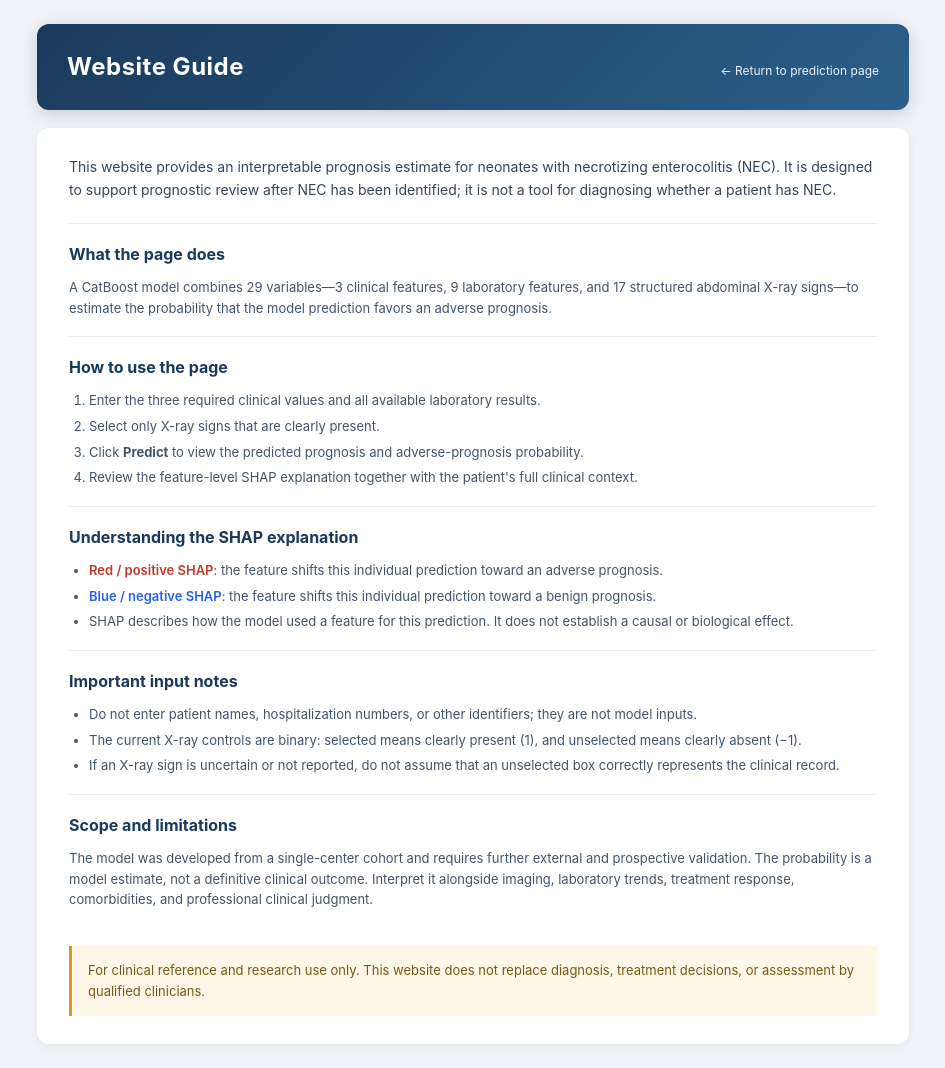
After one commit to xufeng4/NEC_Predictor-English-1, a Flask app: page /guide in a window 1280 px wide. The commit adds this page. Shown: the whole page, without its empty margins (167-1112 px from the left). Run offline with Flask 3, Linux system fonts and the light colour scheme.

Commit message:
Update prognosis output and SHAP explanations

```diff
--- a/app.py
+++ b/app.py
@@ -51,18 +51,17 @@ IMG_LABELS = {
 }
 LABELS = {"clinical": CLINICAL_LABELS, "laboratory": LAB_LABELS, "imaging": IMG_LABELS}
 ALL_LABEL_DICTS = [CLINICAL_LABELS, LAB_LABELS, IMG_LABELS]
-DEFAULTS = {"出生体重（g）": 1800, "诊断年龄（天）": 15, "住院时长": 30,
-    "腺苷脱氨酶": 15, "丙氨酸氨基转移酶": 25, "天门冬氨酸氨基转移酶": 45,
-    "肌酸激酶": 100, "肌酐": 50, "间接胆红素": 85,
-    "总胆红素 tBil": 120, "平均血红蛋白浓度": 340, "血小板计数": 250}
-
 @app.route("/")
 def index():
     return render_template("index.html",
         clinical_features=feat_info["clinical"],
         laboratory_features=feat_info["laboratory"],
         imaging_features=feat_info["imaging"],
-        labels=LABELS, defaults=DEFAULTS)
+        labels=LABELS)
+
+@app.route("/guide")
+def guide():
+    return render_template("guide.html")
 
 @app.route("/predict", methods=["POST"])
 def predict():
@@ -78,14 +77,27 @@ def predict():
         X = np.array(row, dtype=float).reshape(1, -1)
         pool = Pool(X)
 
-        prob = float(model.predict_proba(pool)[0, 1])
-        pred = int(model.predict(pool)[0])
+        # The source outcome is fixed as 1=benign prognosis and
+        # 0=adverse prognosis. CatBoost probability column 1 therefore
+        # represents P(benign), not the probability of an adverse outcome.
+        probability_benign = float(model.predict_proba(pool)[0, 1])
+        probability_adverse = 1.0 - probability_benign
+        prediction_adverse = int(probability_adverse >= 0.5)
 
         shap_raw = model.get_feature_importance(pool, type="ShapValues")
-        if len(shap_raw.shape) == 3:
-            shap_contrib = shap_raw[0, :n_feat, 1]
+        if shap_raw.ndim == 2:
+            shap_toward_benign = shap_raw[0, :n_feat]
+        elif shap_raw.ndim == 3 and shap_raw.shape[1] == 2:
+            shap_toward_benign = shap_raw[0, 1, :n_feat]
+        elif shap_raw.ndim == 3 and shap_raw.shape[2] == 2:
+            shap_toward_benign = shap_raw[0, :n_feat, 1]
         else:
-            shap_contrib = shap_raw[0, :n_feat]
+            raise ValueError(f"Unexpected SHAP output shape: {shap_raw.shape}")
+
+        # Reverse the class-1 (benign) SHAP values so that positive values
+        # consistently mean that the prediction is shifted toward an
+        # adverse prognosis, matching the manuscript and analysis outputs.
+        shap_contrib = -np.asarray(shap_toward_benign, dtype=float)
 
         top_idx = np.argsort(np.abs(shap_contrib))[::-1][:10]
         top_feats = []
@@ -98,22 +110,28 @@ def predict():
                     break
             top_feats.append({
                 "name": fname, "label": clabel,
-                "value": float(shap_contrib[idx]),
+                "actual_value": (
+                    float(X[0, idx]) if np.isfinite(X[0, idx]) else None
+                ),
+                "shap_toward_adverse": float(shap_contrib[idx]),
                 "abs_value": float(abs(shap_contrib[idx])),
+                "direction": (
+                    "Favors adverse prognosis" if shap_contrib[idx] > 0
+                    else "Favors benign prognosis" if shap_contrib[idx] < 0
+                    else "Neutral contribution"
+                ),
             })
 
-        if prob >= 0.7:
-            rl, rc = "High Risk", "#dc3545"
-        elif prob >= 0.4:
-            rl, rc = "Moderate Risk", "#ff8c00"
-        else:
-            rl, rc = "Low Risk", "#28a745"
-
         return jsonify({
-            "success": True, "probability": round(prob, 4),
-            "prediction": pred,
-            "prediction_label": "NEC Positive" if pred == 1 else "NEC Negative",
-            "risk_level": rl, "risk_color": rc,
+            "success": True,
+            "probability_adverse": round(probability_adverse, 4),
+            "probability_benign": round(probability_benign, 4),
+            "prediction_adverse": prediction_adverse,
+            "prediction_label": (
+                "Prediction favors adverse prognosis"
+                if prediction_adverse == 1
+                else "Prediction favors benign prognosis"
+            ),
             "top_features": top_feats,
         })
     except Exception as e:
--- a/static/style.css
+++ b/static/style.css
@@ -27,10 +27,127 @@ header {
     box-shadow: 0 4px 16px rgba(26, 58, 92, 0.2);
 }
 
+.header-content {
+    display: flex;
+    align-items: center;
+    justify-content: space-between;
+    gap: 20px;
+}
+
 .header-content h1 {
     font-size: 24px;
     font-weight: 700;
     letter-spacing: 0.5px;
+}
+
+.guide-link {
+    color: rgba(255, 255, 255, 0.9);
+    font-size: 12px;
+    font-weight: 500;
+    line-height: 1;
+    text-decoration: none;
+    white-space: nowrap;
+    padding-bottom: 2px;
+    border-bottom: 1px solid rgba(255, 255, 255, 0.45);
+}
+
+.guide-link:hover,
+.guide-link:focus-visible {
+    color: #ffffff;
+    border-bottom-color: #ffffff;
+}
+
+/* Website guide */
+.guide-page {
+    max-width: 920px;
+    margin: 0 auto;
+    padding: 24px;
+}
+
+.guide-header {
+    padding: 24px 30px;
+    margin-bottom: 18px;
+}
+
+.guide-header .header-content {
+    align-items: baseline;
+}
+
+.back-link {
+    color: rgba(255, 255, 255, 0.9);
+    font-size: 12px;
+    text-decoration: none;
+    white-space: nowrap;
+}
+
+.guide-card {
+    background: #ffffff;
+    border-radius: 12px;
+    padding: 28px 32px;
+    box-shadow: 0 2px 8px rgba(0, 0, 0, 0.06);
+}
+
+.guide-intro {
+    color: #34465a;
+    font-size: 14px;
+    margin-bottom: 22px;
+}
+
+.guide-section {
+    padding: 18px 0;
+    border-top: 1px solid #e8ecf0;
+}
+
+.guide-section h2 {
+    color: #1a3a5c;
+    font-size: 16px;
+    margin-bottom: 9px;
+}
+
+.guide-section p,
+.guide-section li {
+    color: #42546a;
+    font-size: 13px;
+}
+
+.guide-section ul,
+.guide-section ol {
+    padding-left: 20px;
+}
+
+.guide-section li + li {
+    margin-top: 5px;
+}
+
+.guide-note {
+    margin-top: 18px;
+    padding: 14px 16px;
+    border-left: 3px solid #d29a27;
+    background: #fff8e8;
+    color: #765816;
+    font-size: 13px;
+}
+
+.direction-adverse {
+    color: #c0392b;
+    font-weight: 600;
+}
+
+.direction-benign {
+    color: #2563eb;
+    font-weight: 600;
+}
+
+@media (max-width: 640px) {
+    .header-content {
+        align-items: flex-start;
+        flex-direction: column;
+        gap: 9px;
+    }
+
+    .guide-card {
+        padding: 22px 20px;
+    }
 }
 
 .subtitle {
--- /dev/null
+++ b/templates/guide.html
@@ -0,0 +1,79 @@
+<!DOCTYPE html>
+<html lang="en">
+<head>
+    <meta charset="UTF-8">
+    <meta name="viewport" content="width=device-width, initial-scale=1.0">
+    <title>Website Guide | NEC Prognosis Prediction</title>
+    <link rel="stylesheet" href="/static/style.css">
+</head>
+<body>
+    <main class="guide-page">
+        <header class="guide-header">
+            <div class="header-content">
+                <h1>Website Guide</h1>
+                <a class="back-link" href="/">← Return to prediction page</a>
+            </div>
+        </header>
+
+        <article class="guide-card">
+            <p class="guide-intro">
+                This website provides an interpretable prognosis estimate for neonates with
+                necrotizing enterocolitis (NEC). It is designed to support prognostic review
+                after NEC has been identified; it is not a tool for diagnosing whether a patient has NEC.
+            </p>
+
+            <section class="guide-section">
+                <h2>What the page does</h2>
+                <p>
+                    A CatBoost model combines 29 variables—3 clinical features, 9 laboratory
+                    features, and 17 structured abdominal X-ray signs—to estimate the probability
+                    that the model prediction favors an adverse prognosis.
+                </p>
+            </section>
+
+            <section class="guide-section">
+                <h2>How to use the page</h2>
+                <ol>
+                    <li>Enter the three required clinical values and all available laboratory results.</li>
+                    <li>Select only X-ray signs that are clearly present.</li>
+                    <li>Click <strong>Predict</strong> to view the predicted prognosis and adverse-prognosis probability.</li>
+                    <li>Review the feature-level SHAP explanation together with the patient's full clinical context.</li>
+                </ol>
+            </section>
+
+            <section class="guide-section">
+                <h2>Understanding the SHAP explanation</h2>
+                <ul>
+                    <li><span class="direction-adverse">Red / positive SHAP</span>: the feature shifts this individual prediction toward an adverse prognosis.</li>
+                    <li><span class="direction-benign">Blue / negative SHAP</span>: the feature shifts this individual prediction toward a benign prognosis.</li>
+                    <li>SHAP describes how the model used a feature for this prediction. It does not establish a causal or biological effect.</li>
+                </ul>
+            </section>
+
+            <section class="guide-section">
+                <h2>Important input notes</h2>
+                <ul>
+                    <li>Do not enter patient names, hospitalization numbers, or other identifiers; they are not model inputs.</li>
+                    <li>The current X-ray controls are binary: selected means clearly present (1), and unselected means clearly absent (−1).</li>
+                    <li>If an X-ray sign is uncertain or not reported, do not assume that an unselected box correctly represents the clinical record.</li>
+                </ul>
+            </section>
+
+            <section class="guide-section">
+                <h2>Scope and limitations</h2>
+                <p>
+                    The model was developed from a single-center cohort and requires further
+                    external and prospective validation. The probability is a model estimate,
+                    not a definitive clinical outcome. Interpret it alongside imaging, laboratory
+                    trends, treatment response, comorbidities, and professional clinical judgment.
+                </p>
+            </section>
+
+            <div class="guide-note">
+                For clinical reference and research use only. This website does not replace
+                diagnosis, treatment decisions, or assessment by qualified clinicians.
+            </div>
+        </article>
+    </main>
+</body>
+</html>
```
Also changed, not shown: other parts of static/style.css (+8 -20 lines), templates/index.html (+23 -28 lines).
